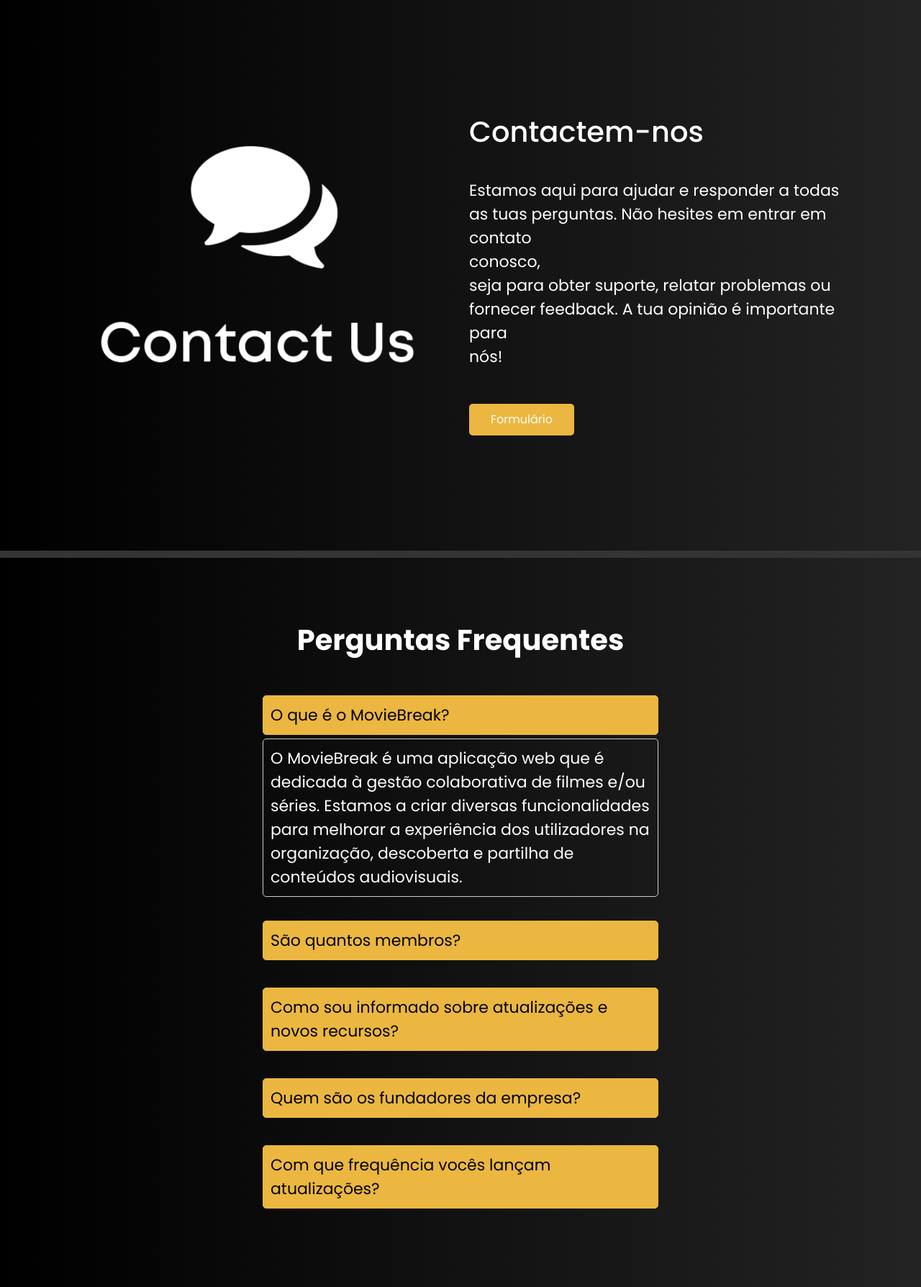
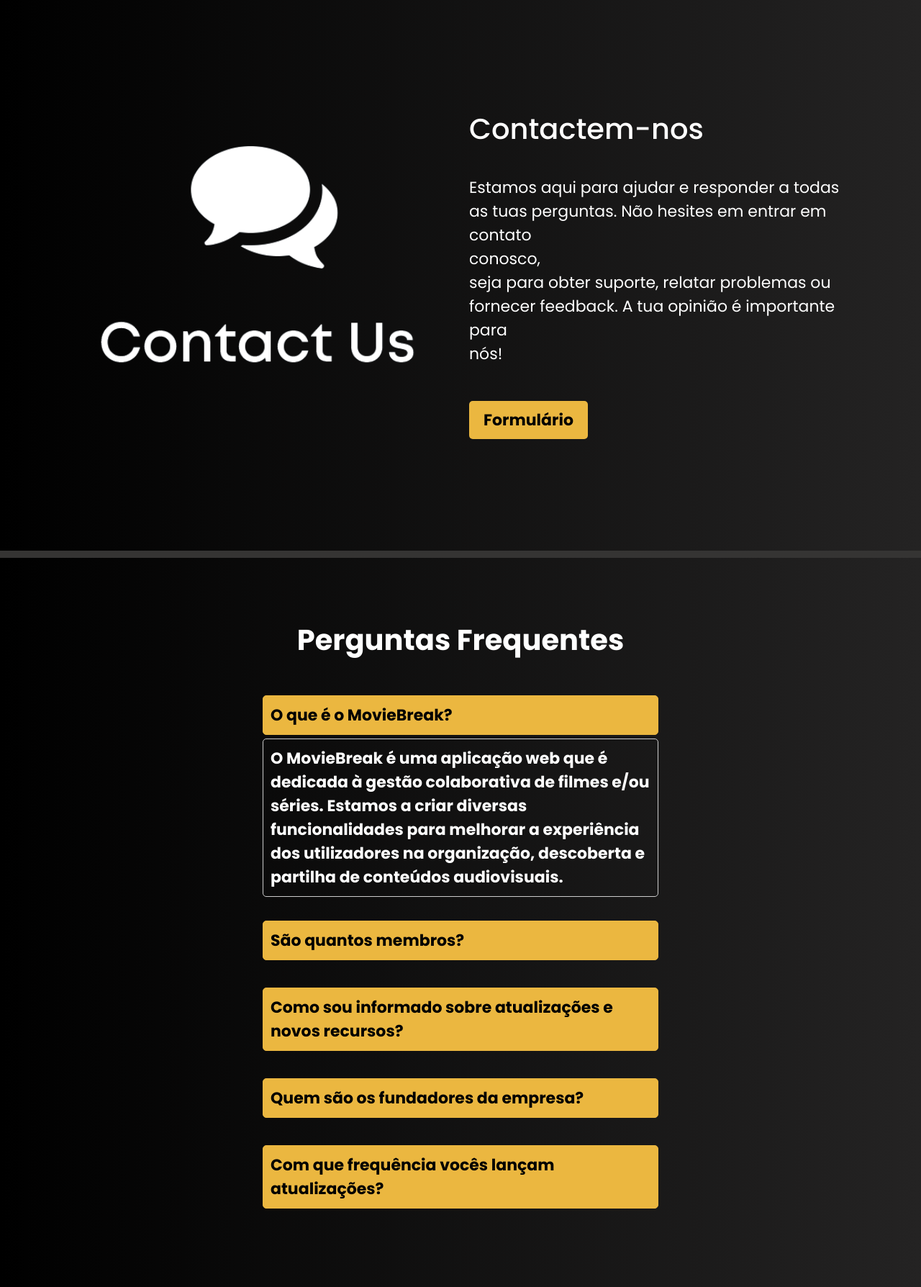
Before and after one commit to Faus11/SIR-TP1, a PHP site: page / in a window 1280 px wide, after a click on "O que é o MovieBreak?". Shown: the part 2463-4251 px from the top of the page at 72% size. Run offline with PHP 8.4, Linux system fonts and the light colour scheme.

Commit message:
Melhorei o forms

```diff
--- a/forms.js
+++ b/forms.js
@@ -6,3 +6,13 @@ function toggleAnswer(answerId) {
             answer.style.display = "block";
           }
 }
+
+function mostrarFormulario() {
+    var formulario = document.getElementById('formulario');
+    formulario.classList.toggle('hidden');
+}
+
+function enviarFormulario() {
+    var textoIncomodo = document.getElementById('campoTexto').value;
+    alert('Texto enviado: ' + textoIncomodo);
+}
--- a/index.html
+++ b/index.html
@@ -22,7 +22,7 @@
 
 
     <section class="hero">
-        <h1>Gerencia e desfruta de filmes e séries de alta qualidade agora mesmo!</h1>
+        <h1>Gere e desfruta de filmes e séries de alta qualidade agora mesmo!</h1>
         <p>Queres começar? Cliqua no botão abaixo.</p>
         <a href="register.html" class="cta-button">Registar Agora</a>
     </section>
@@ -111,9 +111,11 @@
 
                     <br>
 
-                    <a href="formulario.html">
-                        <button class="forms-botao">Formulário</button>
-                    </a>
+                    <button id="mostrarFormulario" class="forms-botao" onclick="mostrarFormulario()">Formulário</button>
+                    <div id="formulario" class="hidden">
+                        <textarea id="campoTexto" rows="4" cols="50" placeholder="Diz-me aqui o que te incomoda"></textarea>
+                        <button id="enviar" onclick="enviarFormulario()">Enviar</button>
+                    </div>
                 </div>
             </div>
         </div>
--- a/style.css
+++ b/style.css
@@ -259,18 +259,21 @@ footer {
 }
 
 .forms-botao {
-  background-color: #ebb740;
-  color: white;
-  padding: 10px 30px;
+
+  margin-right: -20px;
+  padding: 10px 20px; /* Adapte o preenchimento conforme necessário */
+  background-color: #ebb740; /* Cor de fundo do botão */
+  color: #000000; /* Cor do texto do botão */
   border: none;
-  border-radius: 5px;
-  cursor: pointer;
-  font-size: 16px;
+  font-weight: bold;
+  border-radius: 5px; /* Cantos arredondados */
 }
 
-.forms-botao a:hover {
-  transform: scale(1.2); /* Aumenta o tamanho em 20% no hover */
+/* Estilos de hover para o botão (opcional) */
+.forms-botao:hover {
+  background-color: #ebb740; /* Cor de fundo do botão ao passar o mouse */
 }
+
 
 .faq {
   font-family: Arial, sans-serif;
@@ -289,11 +292,13 @@ footer {
   text-align: left;
   outline: none;
   cursor: pointer;
+  font-weight: bold;
 }
 
 .answer {
   display: none;
   padding: 10px 20px;
+  font-weight: bold;
 }
 
 .separador {
```
Also changed, not shown: other parts of style.css (+41 -0 lines).
